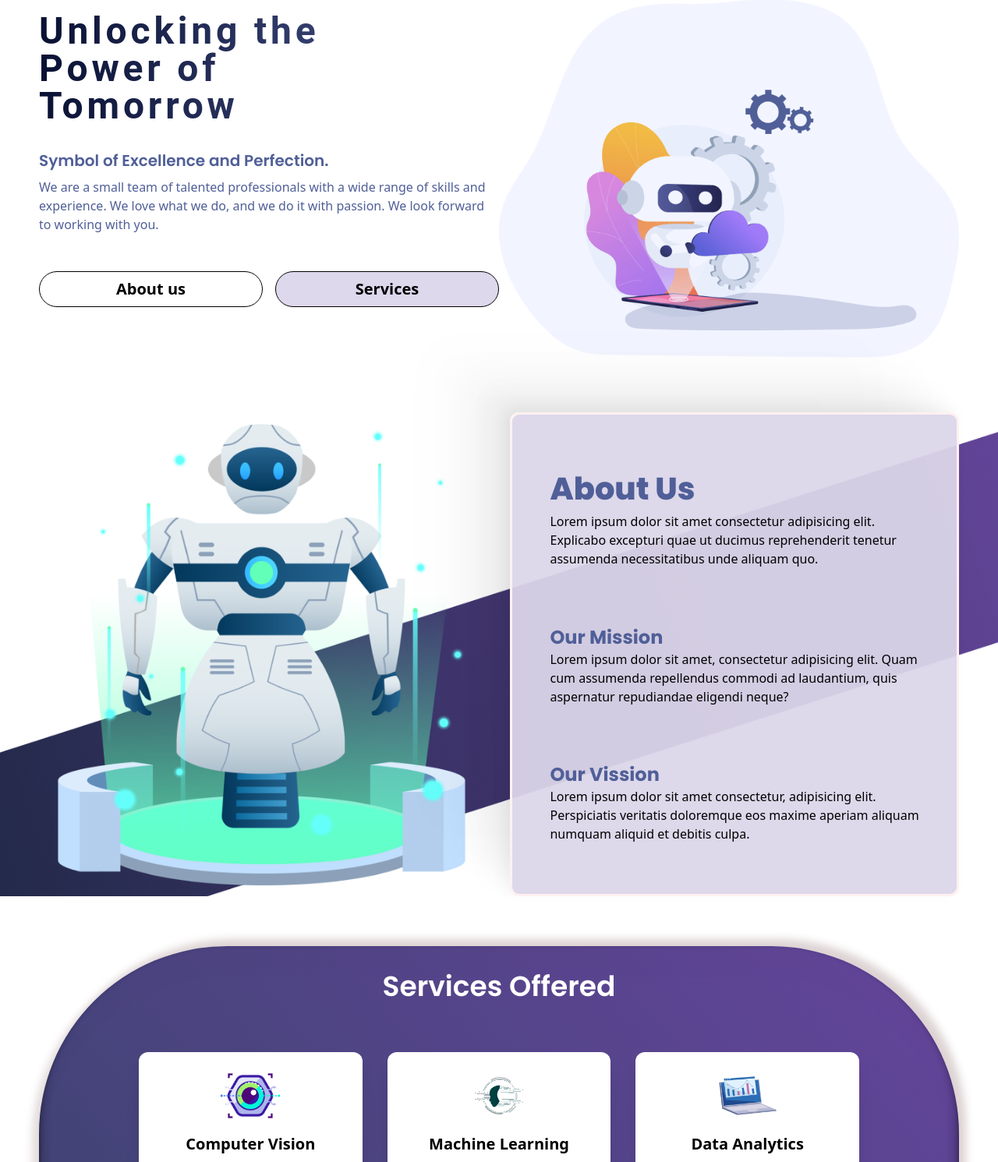
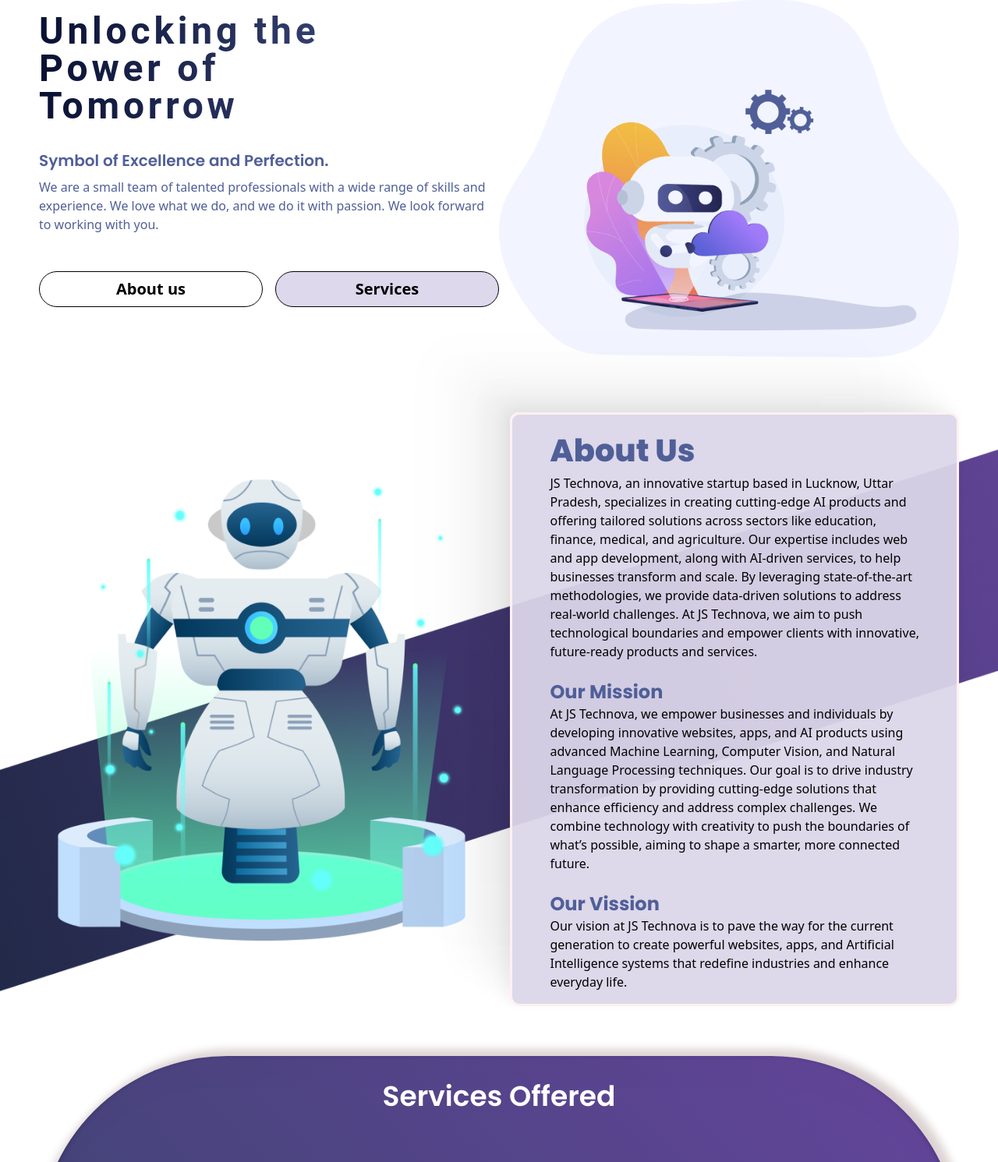
Before and after one commit to shubhamchauhan8881/jstechwebsite, a Django app: page / in a window 1280 px wide. Shown: the part 139-1630 px from the top of the page at 78% size. Run offline with Django 5.2, Linux system fonts and the light colour scheme; data that the repository does not hold is empty.

Commit message:
about page

```diff
--- a/templates/home.html
+++ b/templates/home.html
@@ -22,22 +22,22 @@
 			<div class="">
 				<h1 class="text-[2.5rem] text-left font-poppins text-primary-content font-extrabold">About Us</h1>
 				<p>
-					Lorem ipsum dolor sit amet consectetur adipisicing elit. Explicabo excepturi quae ut ducimus reprehenderit tenetur assumenda necessitatibus unde aliquam quo.
-				</p>
+                    JS Technova, an innovative startup based in Lucknow, Uttar Pradesh, specializes in creating cutting-edge AI products and offering tailored solutions across sectors like education, finance, medical, and agriculture. Our expertise includes web and app development, along with AI-driven services, to help businesses transform and scale. By leveraging state-of-the-art methodologies, we provide data-driven solutions to address real-world challenges. At JS Technova, we aim to push technological boundaries and empower clients with innovative, future-ready products and services.
+                </p>
 			</div>
 
 			<div class="mt-6">
 				<h1 class="text-2xl font-poppins text-primary-content font-bold ">Our Mission</h1>
 				<p>
-					Lorem ipsum dolor sit amet, consectetur adipisicing elit. Quam cum assumenda repellendus commodi ad laudantium, quis aspernatur repudiandae eligendi neque?
+                    At JS Technova, we empower businesses and individuals by developing innovative websites, apps, and AI products using advanced Machine Learning, Computer Vision, and Natural Language Processing techniques. Our goal is to drive industry transformation by providing cutting-edge solutions that enhance efficiency and address complex challenges. We combine technology with creativity to push the boundaries of what’s possible, aiming to shape a smarter, more connected future.
 				</p>
 			</div>
 
 			<div class="mt-6">
 				<h1 class="text-2xl font-poppins text-primary-content font-bold">Our Vission</h1>
 				<p>
-					Lorem ipsum dolor sit amet consectetur, adipisicing elit. Perspiciatis veritatis doloremque eos maxime aperiam aliquam numquam aliquid et debitis culpa.
-				</p>
+                    Our vision at JS Technova is to pave the way for the current generation to create powerful websites, apps, and Artificial Intelligence systems that redefine industries and enhance everyday life.
+                </p>
 			</div>
 		</div>
     </div>
```
